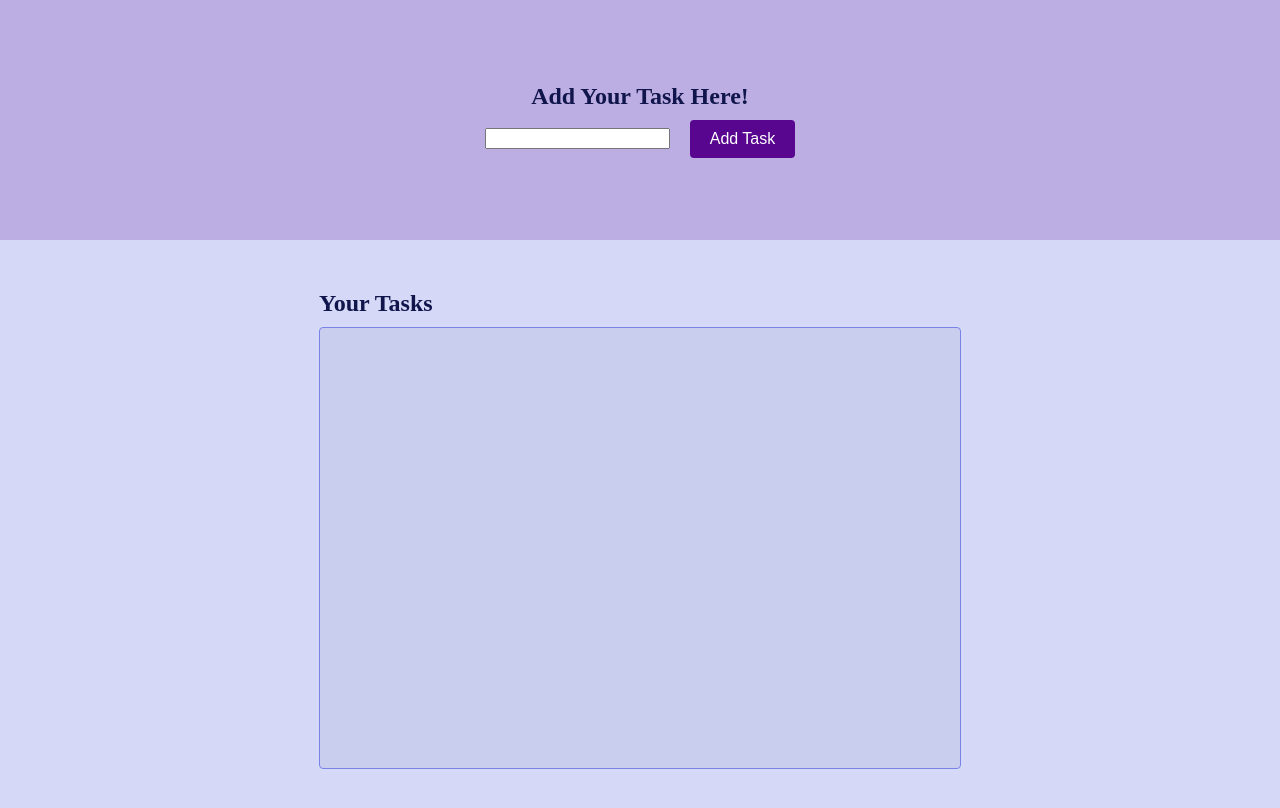
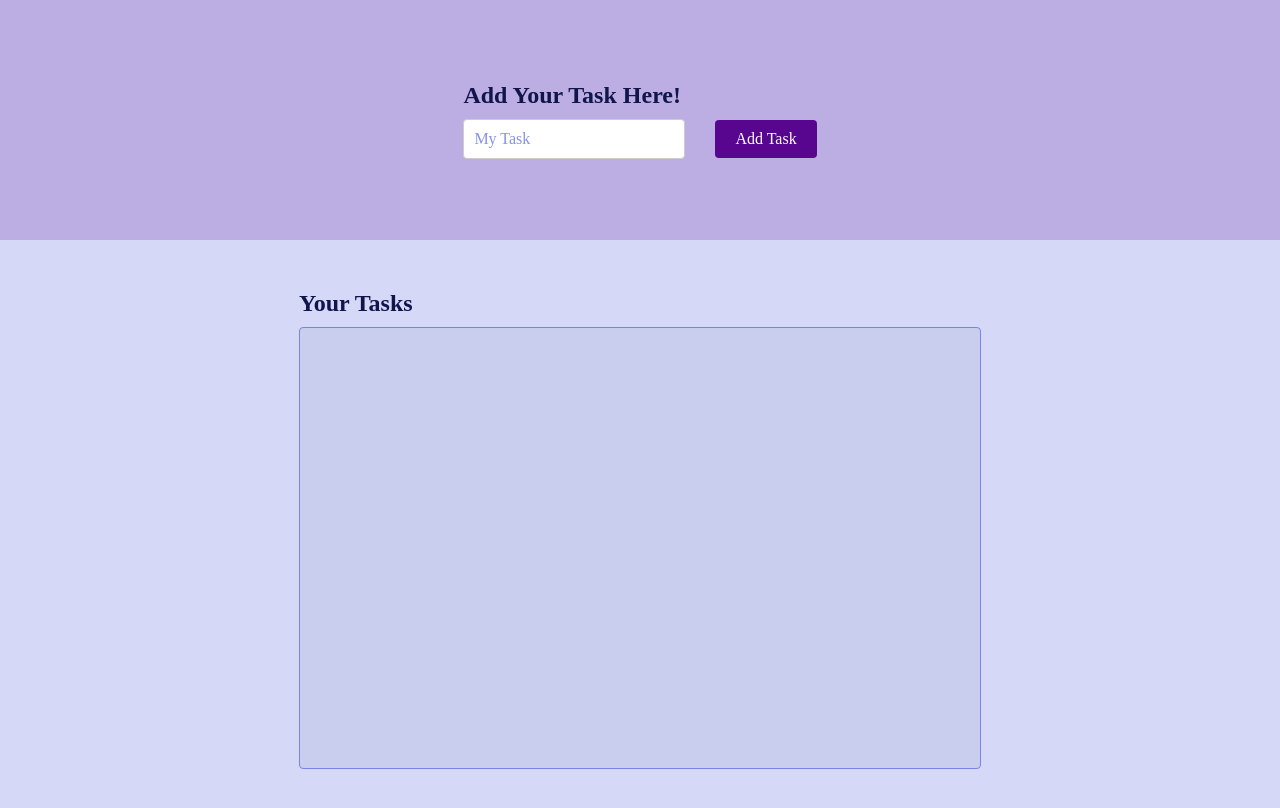
Before and after one commit to DarkenSoda/task-manager-website, a React (Create React App) app: page / in a window 1280 px wide. Shown: the top 808 px of the page. Built offline with nearby package versions, Linux system fonts and the light colour scheme.

Commit message:
more styles

```diff
--- a/public/index.html
+++ b/public/index.html
@@ -24,20 +24,10 @@
       work correctly both with client-side routing and a non-root public URL.
       Learn how to configure a non-root public URL by running `npm run build`.
     -->
-    <title>React App</title>
+    <title>Task Manager</title>
   </head>
   <body>
     <noscript>You need to enable JavaScript to run this app.</noscript>
     <div id="root"></div>
-    <!--
-      This HTML file is a template.
-      If you open it directly in the browser, you will see an empty page.
-
-      You can add webfonts, meta tags, or analytics to this file.
-      The build step will place the bundled scripts into the <body> tag.
-
-      To begin the development, run `npm start` or `yarn start`.
-      To create a production bundle, use `npm run build` or `yarn build`.
-    -->
   </body>
 </html>
--- a/src/App.css
+++ b/src/App.css
@@ -38,36 +38,34 @@ label {
 }
 
 .list {
-	height: auto;
 	display: flex;
 	flex-direction: column;
 	margin: 50px;
+}
+.list label {
+	width: 130px;
 }
 .slider {
 	overflow-y: scroll;
 	min-height: 55vh;
 	max-height: 55vh;
+	background-color: #caceee;
+	border-radius: 4px;
+	border: 1.5px solid #7a83e7;
+}
+.slider-content {
 	min-width: 50vw;
 	display: flex;
-	justify-content: center;
-	background-color: #caceee;
-	border-radius: 4px;
-	border: 1.5px solid;
-	border-color: #7a83e7;
+	flex-direction: column;
+	align-items: center;
 }
-
 .task {
-	width: 500px;
-	height: 50px;
-	margin: 15px;
-	display: flex;
-	align-items: center;
-	justify-content: center;
+	margin: 20px;
 }
 .task label {
-	margin-right: auto;
-	width: 80px;
-	height: 20px;
+	margin-left: 70px;
+	margin-right: 70px;
+	width: 150px;
 	text-align: center;
 	white-space: nowrap;
 	overflow: hidden;
@@ -75,7 +73,7 @@ label {
 	transition: width 0.5s;
 }
 .task label:hover {
-	width: 80px;
+	width: 150px;
 	background-color: #72d5ee;
 	border-radius: 4px;
 }
@@ -117,8 +115,9 @@ label {
 .DeleteButton:hover {
 	background-color: #881c1c;
 }
+
 button {
-	margin-left: 20px;
+	margin-left: 30px;
 	display: inline-block;
 	padding: 10px 20px;
 	color: white;
@@ -127,10 +126,28 @@ button {
 	border: none;
 	cursor: pointer;
 	font-size: 16px;
+	font-family: cursive;
 	transition-duration: 0.4s;
-
 }
 label {
 	color: #10154c;
+	cursor: text;
 	display: inline-block;
 }
+
+input {
+	padding: 10px;
+	border: 1px solid #ccc;
+	color: #10154c;
+	border-radius: 4px;
+	font-size: 16px;
+	font-family: cursive;
+	outline: none;
+	transition: border-color 0.3s ease-in-out;
+}
+input:focus {
+	border-color: #10154c;
+}
+input::placeholder {
+	color: #8891e6;
+}
--- a/src/App.js
+++ b/src/App.js
@@ -74,11 +74,20 @@ function App() {
 	return (
 		<div className="App">
 			<div className="taskArea">
+				<div>
 					<label className="header" for="textInput">
-					Add Your Task Here!
+						{isEditing ? (
+							<>Edit Your Task!</>
+						) : (
+							<>Add Your Task Here!</>
+						)}
 					</label>
 					<div className="addTask">
-					<input id="textInput" onChange={handleChange} />
+						<input
+							id="textInput"
+							placeholder="My Task"
+							onChange={handleChange}
+						/>
 						{!isEditing && (
 							<button className="PrimaryButton" onClick={addTask}>
 								Add Task
@@ -102,13 +111,12 @@ function App() {
 						)}
 					</div>
 				</div>
+			</div>
 
 			<div className="list">
-				<label className="header" for="textInput">
-					Your Tasks
-				</label>
+				<label className="header">Your Tasks</label>
 				<div className="slider">
-					<ul className="slider-content">
+					<ol className="slider-content">
 						{taskList.map((task) => {
 							return (
 								<Task
@@ -121,7 +129,7 @@ function App() {
 								/>
 							);
 						})}
-					</ul>
+					</ol>
 				</div>
 			</div>
 		</div>
```
Lines whose indentation alone changed are shown as unchanged.
